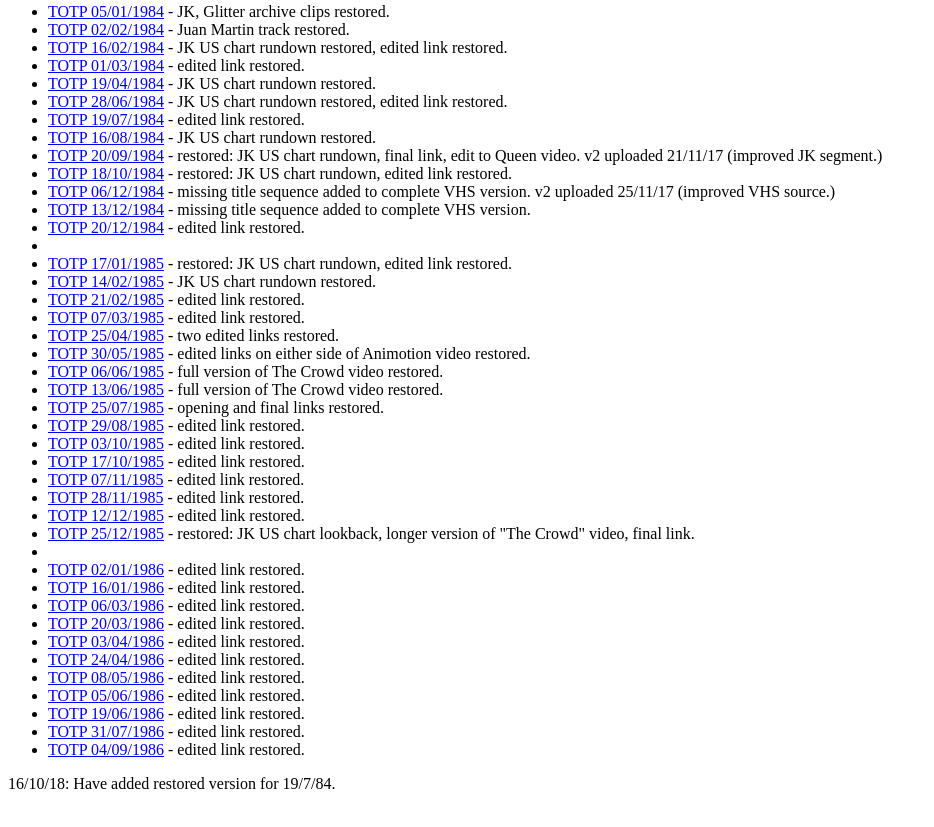
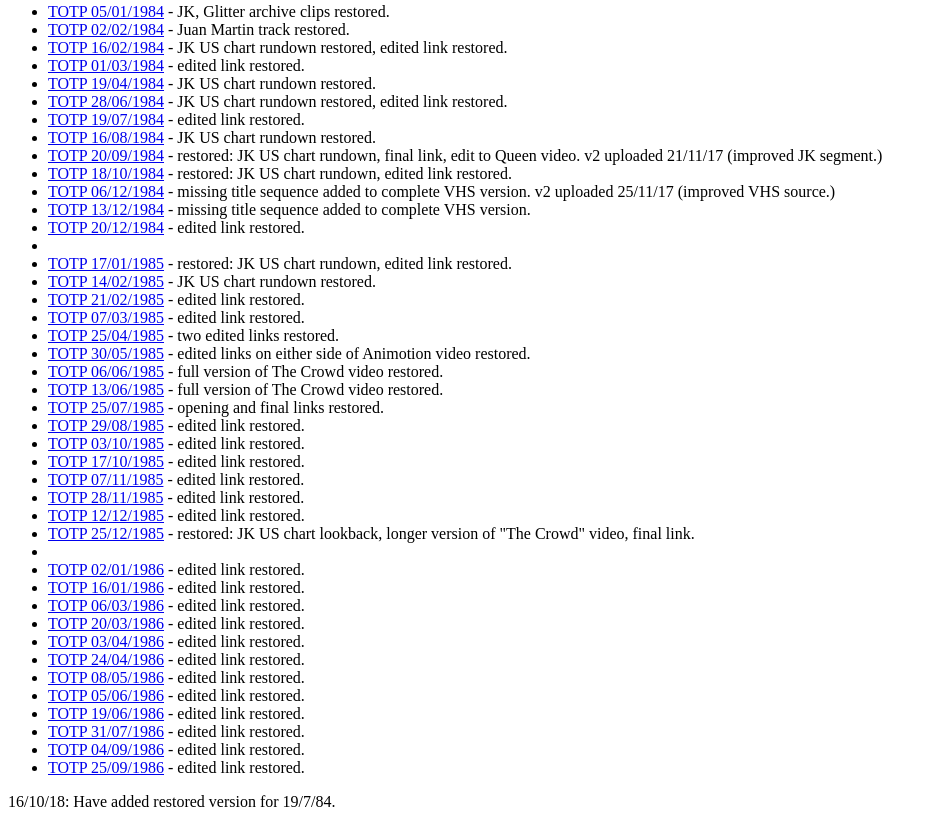
Before and after one commit to drykid/drykid.github.io, a plain HTML site: page index.html in a window 1280 px wide. Shown: the part 653-1480 px from the top of the page, without its empty margins (0-934 px from the left). Drawn offline with Linux system fonts and the light colour scheme.

Commit message:
Update index.html

```diff
--- a/index.html
+++ b/index.html
@@ -78,6 +78,7 @@
 <li><a href="https://we.tl/t-2bN0ly8V7l">TOTP 19/06/1986</a> - edited link restored.</li>
 <li><a href="https://we.tl/t-acq5XnihO7">TOTP 31/07/1986</a> - edited link restored.</li>
 <li><a href="https://we.tl/t-MGbC7DBevU">TOTP 04/09/1986</a> - edited link restored.</li>
+<li><a href="https://we.tl/t-070ptIjCnj">TOTP 25/09/1986</a> - edited link restored.</li>
 </ul>
   <p>16/10/18: Have added restored version for 19/7/84.</p>
 </BODY>
```
